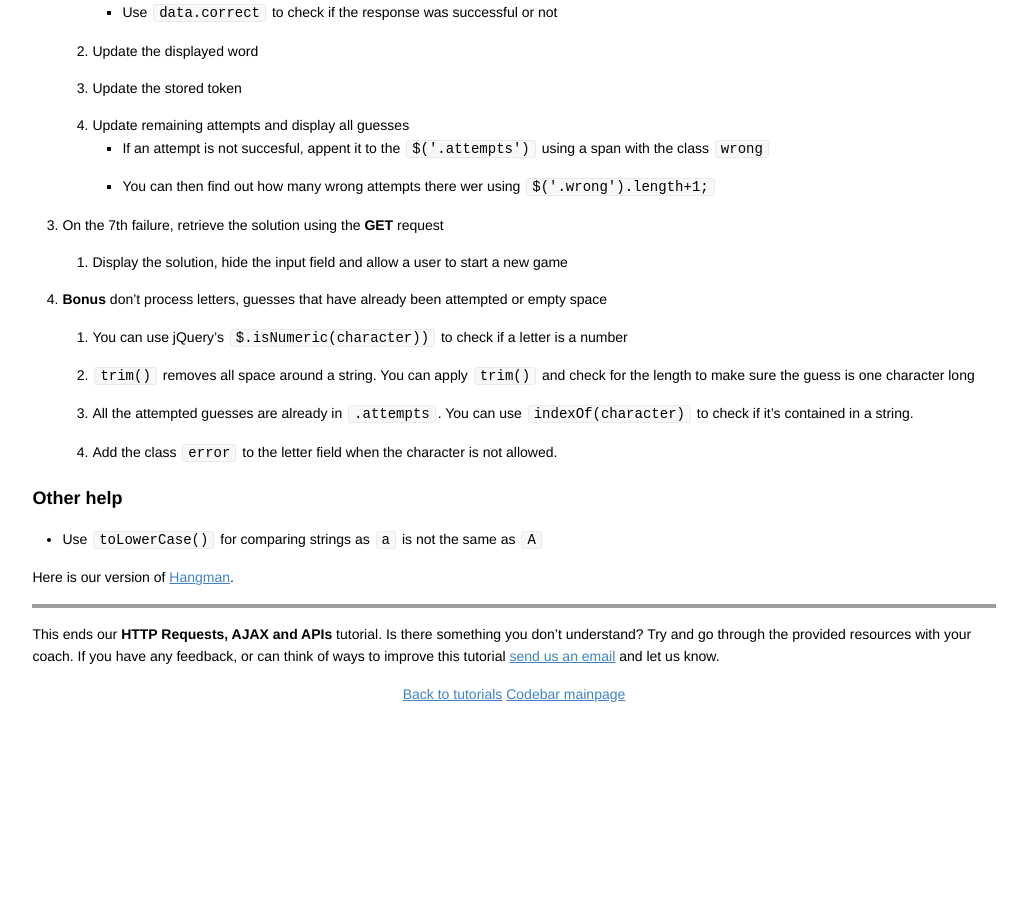
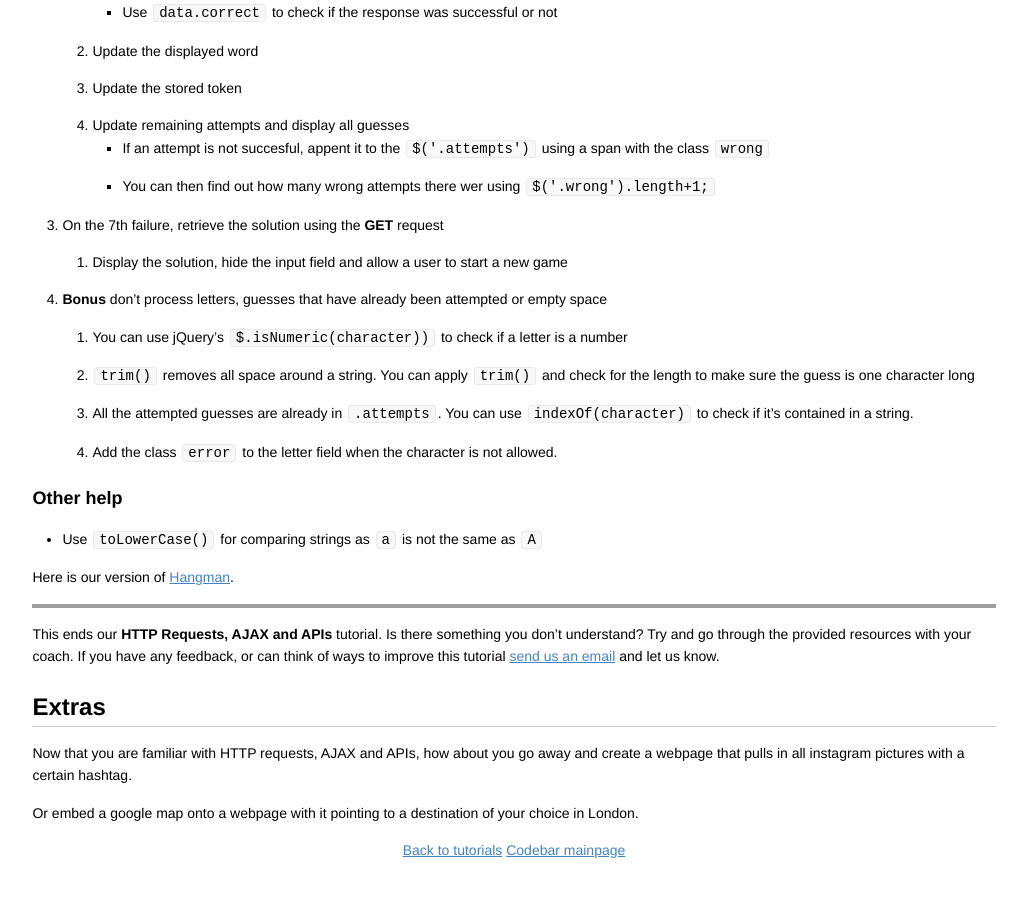
Before and after one commit to codebar/tutorials, a Jekyll site: the page built from js/lesson5/tutorial.md, in a window 1280 px wide and 900 px high, scrolled down 1649 px. Shown: the top 897 px of the window, without its empty margins (126-1153 px from the left). Built offline with Jekyll 4.4.1, drawn with Linux system fonts in a browser that asks for light colours; Markdown is read by kramdown in place of the engine named in the settings; before the commit the page ends 2392 px from its top, so only the background shows below that; grey boxes are pictures that could not be loaded.

Commit message:
set a few little tasks at the end of tutorials

```diff
--- a/js/lesson5/tutorial.md
+++ b/js/lesson5/tutorial.md
@@ -94,3 +94,9 @@ Here is our version of [Hangman](../../examples/hangman/index.html).
 
 ---
 This ends our **HTTP Requests, AJAX and APIs** tutorial. Is there something you don't understand? Try and go through the provided resources with your coach. If you have any feedback, or can think of ways to improve this tutorial [send us an email](mailto:feedback@codebar.io) and let us know.
+
+## Extras
+
+Now that you are familiar with HTTP requests, AJAX and APIs, how about you go away and create a webpage that pulls in all instagram pictures with a certain hashtag.
+
+Or embed a google map onto a webpage with it pointing to a destination of your choice in London.
```
Also changed, not shown: html/lesson6/tutorial.md (+4 -0 lines), ruby/lesson5/tutorial.md (+4 -0 lines).
